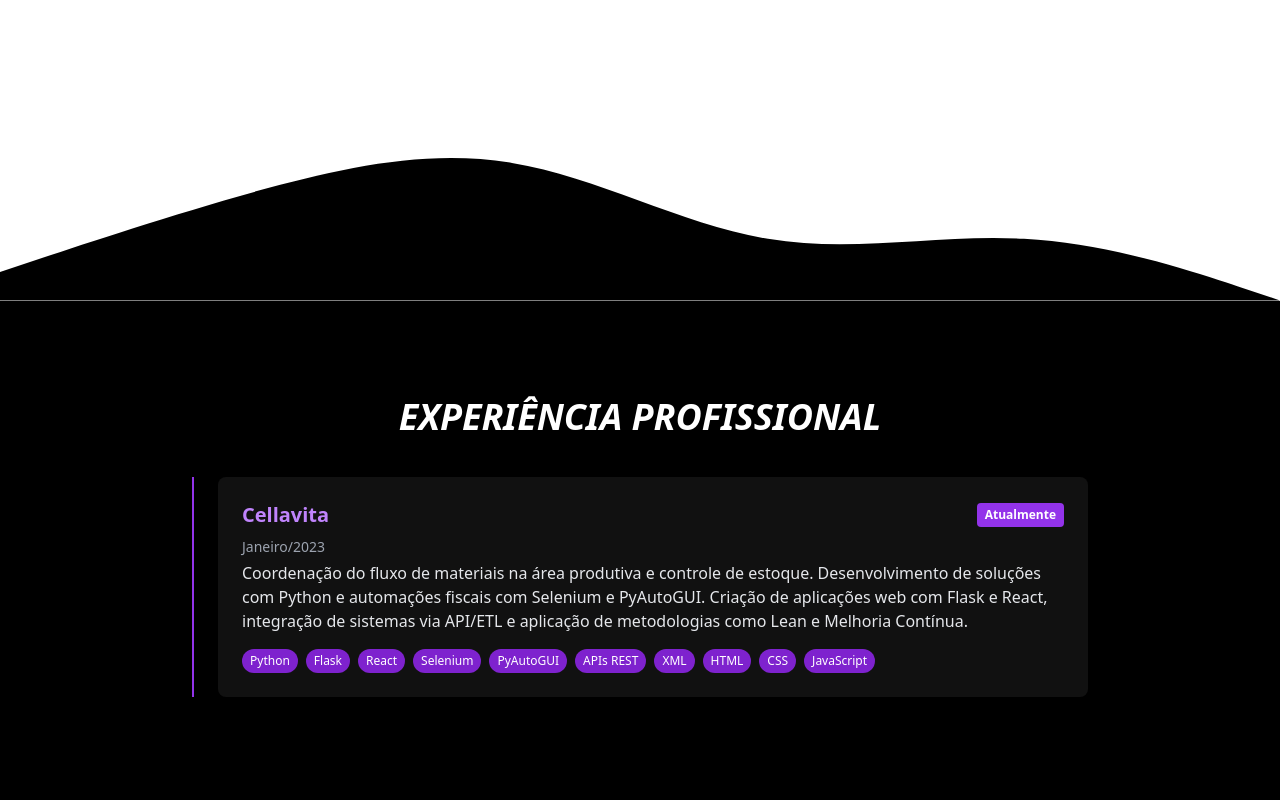
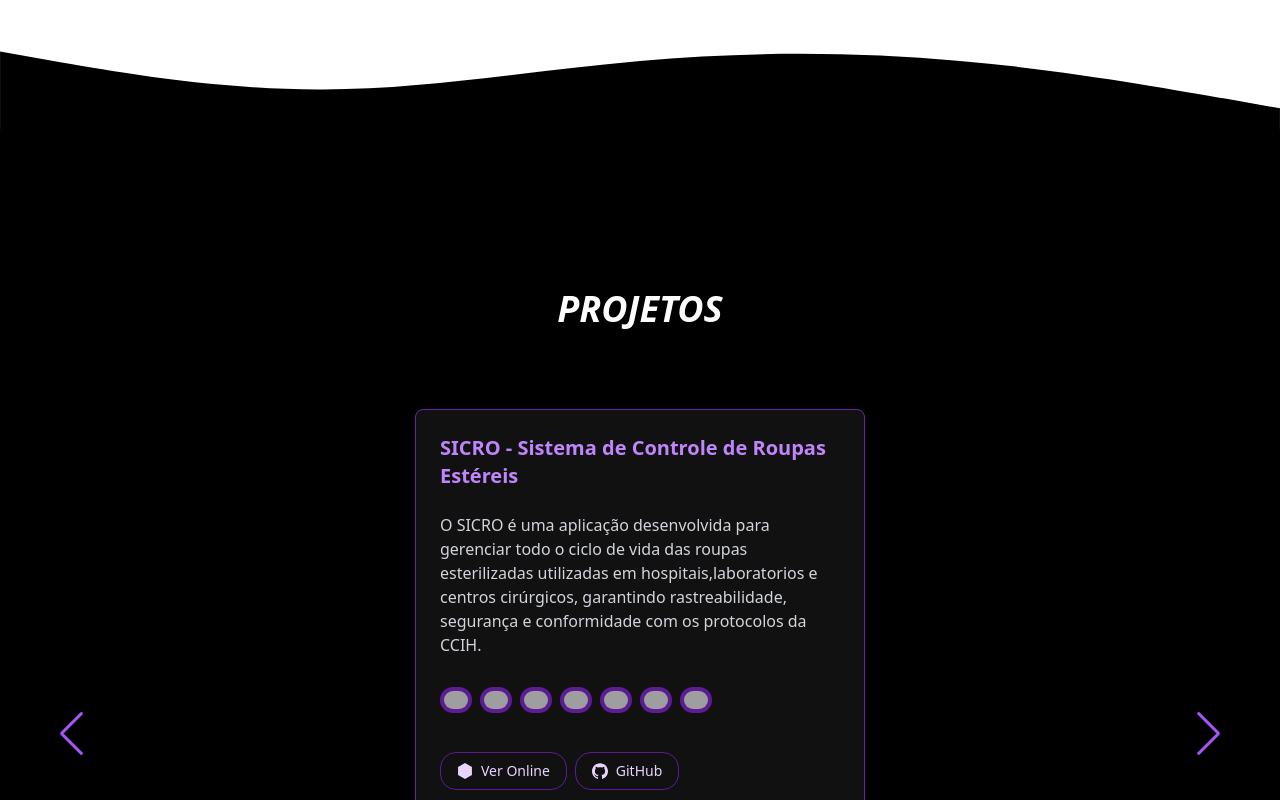
Before and after one commit to lucasvrmoreira/meu-portfolio, a React (Create React App) app: page / in a window 1280 px wide. Shown: the part 1500-2300 px from the top of the page. Built offline with nearby package versions, Linux system fonts and the light colour scheme; grey boxes are pictures that could not be loaded.

Commit message:
feat: remove experiencia e ajusta transições svg

```diff
--- a/src/App.js
+++ b/src/App.js
@@ -2,7 +2,6 @@
 import React from "react";
 import Hero from "./components/Hero";
 import Habilidades from "./components/Habilidades";
-import Experiencia from "./components/Experiencia";
 import Projetos from "./components/Projetos";
 import Navbar from "./components/Navbar";
 
@@ -12,7 +11,6 @@ function App() {
       <Navbar />
       <section id="hero"><Hero /></section>
       <section id="habilidades"><Habilidades /></section>
-      <section id="experiencia"><Experiencia /></section>
       <section id="projetos"><Projetos /></section>
     </div>
   );
--- a/src/components/Habilidades.jsx
+++ b/src/components/Habilidades.jsx
@@ -41,11 +41,10 @@ const Habilidades = () => {
               <button
                 key={aba}
                 onClick={() => setAbaAtiva(aba)}
-                className={`px-3 sm:px-4 py-2 text-sm sm:text-base rounded-md transition font-medium ${
-                  abaAtiva === aba
-                    ? "bg-purple-600 text-white"
-                    : "bg-[#3a3a3a] text-gray-300 hover:bg-purple-500 hover:text-white"
-                }`}
+                className={`px-3 sm:px-4 py-2 text-sm sm:text-base rounded-md transition font-medium ${abaAtiva === aba
+                  ? "bg-purple-600 text-white"
+                  : "bg-[#3a3a3a] text-gray-300 hover:bg-purple-500 hover:text-white"
+                  }`}
               >
                 {t(`skills.tabs.${aba}`)}
               </button>
@@ -108,9 +107,20 @@ const Habilidades = () => {
         </div>
       </section>
 
-      <div className="-mt-1">
-        <svg xmlns="http://www.w3.org/2000/svg" viewBox="0 0 1440 320" className="w-full h-auto">
-          <path fill="#000000" fillOpacity="1" d="M0,288L48,272C96,256,192,224,288,197.3C384,171,480,149,576,165.3C672,181,768,235,864,250.7C960,267,1056,245,1152,250.7C1248,256,1344,288,1392,304L1440,320L1440,320L1392,320C1344,320,1248,320,1152,320C1056,320,960,320,864,320C768,320,672,320,576,320C480,320,384,320,288,320C192,320,96,320,48,320L0,320Z"/>
+
+      {/* Final do Habilidades.jsx */}
+      <div className="relative bg-white overflow-hidden">
+        <svg
+          xmlns="http://www.w3.org/2000/svg"
+          viewBox="0 0 1440 120"
+          className="w-full h-auto block"
+          style={{ marginBottom: "-1px" }}
+        >
+          <path
+            fill="#000000"
+            fillOpacity="1"
+            d="M0,32L60,42.7C120,53,240,75,360,74.7C480,75,600,53,720,42.7C840,32,960,32,1080,42.7C1200,53,1320,75,1380,85.3L1440,96L1440,120L0,120Z"
+          ></path>
         </svg>
       </div>
     </>
--- a/src/components/Hero.jsx
+++ b/src/components/Hero.jsx
@@ -98,9 +98,16 @@ const Hero = () => {
         </div>
       </section>
 
-      <div className="-mt-1">
-        <svg xmlns="http://www.w3.org/2000/svg" viewBox="0 0 1440 320">
-          <path fill="#ffffff" fillOpacity="1" d="M0,288L48,272C96,256,192,224,288,197.3C384,171,480,149,576,165.3C672,181,768,235,864,250.7C960,267,1056,245,1152,250.7C1248,256,1344,288,1392,304L1440,320L1440,320L1392,320C1344,320,1248,320,1152,320C1056,320,960,320,864,320C768,320,672,320,576,320C480,320,384,320,288,320C192,320,96,320,48,320L0,320Z"></path>
+      <div className="bg-black w-full overflow-hidden leading-[0]">
+        <svg
+          xmlns="http://www.w3.org/2000/svg"
+          viewBox="0 0 1440 320"
+          className="w-full h-auto block"
+          style={{ marginBottom: "-1px" }}
+        >
+          <path fill="#ffffff"
+          fillOpacity="1"
+          d="M0,288L48,272C96,256,192,224,288,197.3C384,171,480,149,576,165.3C672,181,768,235,864,250.7C960,267,1056,245,1152,250.7C1248,256,1344,288,1392,304L1440,320L1440,320L1392,320C1344,320,1248,320,1152,320C1056,320,960,320,864,320C768,320,672,320,576,320C480,320,384,320,288,320C192,320,96,320,48,320L0,320Z"></path>
         </svg>
       </div>
     </div>
--- a/src/components/Navbar.jsx
+++ b/src/components/Navbar.jsx
@@ -19,7 +19,6 @@ export default function Navbar() {
         <ul className="flex space-x-6 text-lg font-medium">
           <li><a href="#hero" className="hover:text-purple-400 transition">{t("nav.home")}</a></li>
           <li><a href="#habilidades" className="hover:text-purple-400 transition">{t("nav.skills")}</a></li>
-          <li><a href="#experiencia" className="hover:text-purple-400 transition">{t("nav.experience")}</a></li>
           <li><a href="#projetos" className="hover:text-purple-400 transition">{t("nav.projects")}</a></li>
         </ul>
 
--- a/src/components/Projetos.jsx
+++ b/src/components/Projetos.jsx
@@ -147,7 +147,7 @@ export default function Projetos() {
         .swiper-pagination-bullet-active { background: #a855f7; }
       `}</style>
 
-      <section id="projetos" className="bg-white text-black py-40 px-12 pb-">
+      <section id="projetos" className="bg-black text-white py-40 px-12 pb-">
         <div className="max-w-8xl mx-auto">
           <h2 className="text-center text-4xl font-extrabold italic mb-20 text-black-400">
             <span>{t("projects.title")}</span>
```
